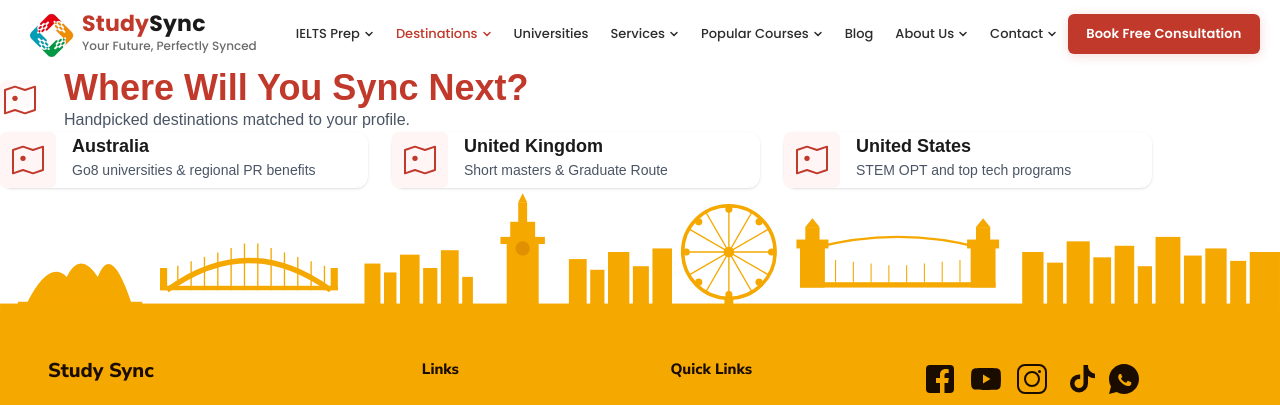
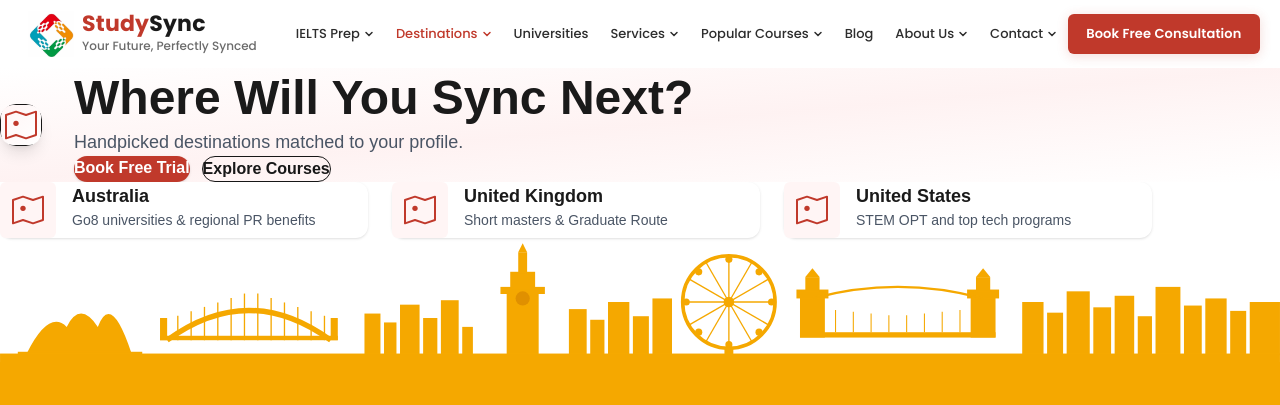
Before and after one commit to Gyane-git/consultancy-page, a Next.js app: page /destinations in a window 1280 px wide. Shown: the top 405 px of the page. Built offline with nearby package versions, Linux system fonts and the light colour scheme.

Commit message:
add Destination country page

```diff
--- a/app/destinations/australia/page.tsx
+++ b/app/destinations/australia/page.tsx
@@ -1,10 +1,58 @@
-import React from 'react'
+import React from "react";
+import Hero from "../../../components/Hero";
+import Card from "../../../components/Card";
+
+const BENEFITS = [
+  { title: "World-class Universities", desc: "Top-ranked institutions across research and professional fields.", icon: "star" },
+  { title: "Post-study Work Visas", desc: "Opportunities for extended work rights and regional pathways.", icon: "map" },
+  { title: "Scholarships & Aid", desc: "Wide scholarship options for international students.", icon: "book" },
+];
 
 export default function Australia() {
   return (
-    <main className="max-w-4xl mx-auto py-16 px-4 text-center">
-      <h1 className="text-3xl font-semibold text-[#c0392b] mb-3">Study in Australia</h1>
-      <p className="text-gray-700">Go8 universities, regional PR benefits and founder's specialty guidance.</p>
+    <main className="min-h-screen bg-gray-50">
+      <Hero
+        title="Study in Australia"
+        subtitle="Explore top universities, regional opportunities and tailored visa guidance."
+        icon="map"
+      />
+
+      <section className="max-w-6xl mx-auto px-4 py-12">
+        <div className="grid grid-cols-1 md:grid-cols-3 gap-6">
+          {BENEFITS.map((b) => (
+            <Card key={b.title} title={b.title} desc={b.desc} icon={b.icon} />
+          ))}
+        </div>
+
+        <div className="mt-10 bg-white rounded-xl shadow p-6">
+          <h3 className="text-xl font-semibold">Popular universities</h3>
+          <div className="mt-4 grid grid-cols-2 md:grid-cols-4 gap-3 text-sm text-gray-700">
+            <div>University of Melbourne</div>
+            <div>University of Sydney</div>
+            <div>ANU</div>
+            <div>University of Queensland</div>
+            <div>Monash University</div>
+            <div>University of Western Australia</div>
+            <div>University of Adelaide</div>
+            <div>University of Newcastle</div>
+          </div>
+        </div>
+
+        <div className="mt-8 grid grid-cols-1 md:grid-cols-2 gap-6">
+          <div className="bg-white rounded-xl shadow p-6">
+            <h4 className="font-semibold">Visa Pathways</h4>
+            <p className="text-sm text-gray-600 mt-2">Student visas, Temporary Graduate visas and regional skilled pathways available depending on your course and location.</p>
+          </div>
+          <div className="bg-white rounded-xl shadow p-6">
+            <h4 className="font-semibold">Living & Work</h4>
+            <p className="text-sm text-gray-600 mt-2">Cost of living varies by city; regional locations often offer lower costs and easier post-study work routes.</p>
+          </div>
+        </div>
+
+        <div className="mt-8 text-center">
+          <a href="/contact" className="inline-block bg-[#c0392b] text-white px-6 py-3 rounded-full font-semibold shadow">Talk to an Australia Expert</a>
+        </div>
+      </section>
     </main>
-  )
+  );
 }
--- a/app/ielts/courses/page.tsx
+++ b/app/ielts/courses/page.tsx
@@ -27,14 +27,17 @@
   },
 ];
 
+type Scores = { listening: string; reading: string; writing: string; speaking: string };
+
 export default function IELTSCourses() {
-  const [scores, setScores] = React.useState({ listening: "", reading: "", writing: "", speaking: "" });
+  const [scores, setScores] = React.useState<Scores>({ listening: "", reading: "", writing: "", speaking: "" });
 
-  const calculateBand = () => {
-    const vals = Object.values(scores).map(Number);
-    if (vals.some(isNaN)) return "-";
-    const avg = vals.reduce((a, b) => a + b, 0) / 4;
-    return Math.round(avg * 2) / 2; // IELTS rounds to nearest 0.5
+  const calculateBand = (): string | number => {
+    const keys: Array<keyof Scores> = ["listening", "reading", "writing", "speaking"];
+    const vals = keys.map((k) => Number(scores[k]));
+    if (vals.some((v) => isNaN(v))) return "-";
+    const avg = vals.reduce((a, b) => a + b, 0) / vals.length;
+    return Math.round(avg * 2) / 2; // round to nearest 0.5
   };
   return (
     <main className="min-h-screen bg-gradient-to-b from-gray-50 to-white">
@@ -152,18 +155,22 @@
 
         <div className="bg-white shadow-lg rounded-2xl p-6">
           <div className="grid grid-cols-1 md:grid-cols-4 gap-4">
-            {["listening", "reading", "writing", "speaking"].map((key) => (
-              <input
-                key={key}
-                type="number"
-                step="0.5"
-                min="0"
-                max="9"
-                placeholder={key.charAt(0).toUpperCase() + key.slice(1)}
-                value={scores[key]}
-                onChange={(e) => setScores({ ...scores, [key]: e.target.value })}
-                className="border rounded-lg px-3 py-2 w-full"
-              />
+            {(["listening", "reading", "writing", "speaking"] as Array<keyof Scores>).map((key) => (
+              <label key={key} className="flex flex-col">
+                <span className="text-xs text-gray-500 mb-1">{key.charAt(0).toUpperCase() + key.slice(1)}</span>
+                <input
+                  aria-label={`${key} score`}
+                  inputMode="decimal"
+                  type="number"
+                  step={0.5}
+                  min={0}
+                  max={9}
+                  placeholder={key}
+                  value={scores[key]}
+                  onChange={(e) => setScores((prev) => ({ ...prev, [key]: e.target.value }))}
+                  className="border rounded-lg px-3 py-2 w-full"
+                />
+              </label>
             ))}
           </div>
 
--- a/components/Hero.tsx
+++ b/components/Hero.tsx
@@ -1,18 +1,74 @@
-import React from 'react'
-import Icon from './Icon'
+"use client";
 
-export default function Hero({ title, subtitle, icon = 'map' }: { title: string; subtitle?: string; icon?: string }) {
+import React from "react";
+import { motion } from "framer-motion";
+import Icon from "./Icon";
+
+export default function Hero({
+  title,
+  subtitle,
+  icon = "map",
+}: {
+  title: string;
+  subtitle?: string;
+  icon?: string;
+}) {
   return (
-    <section className="bg-white py-12">
-      <div className="max-w-5xl mx-auto px-4 flex items-center gap-6">
-        <div className="p-3 rounded-lg bg-gradient-to-br from-[#fff5f5] to-white inline-flex">
-          <Icon name={icon} />
-        </div>
-        <div>
-          <h1 className="text-3xl md:text-4xl font-bold text-[#c0392b]">{title}</h1>
-          {subtitle && <p className="text-gray-600 mt-2">{subtitle}</p>}
-        </div>
+    <section className="relative overflow-hidden bg-gradient-to-br from-white via-red-50 to-white py-16">
+
+      {/* Background Glow */}
+      <div className="absolute top-0 left-0 w-72 h-72 bg-[#c0392b]/10 rounded-full blur-3xl -z-10"></div>
+      <div className="absolute bottom-0 right-0 w-72 h-72 bg-[#c0392b]/10 rounded-full blur-3xl -z-10"></div>
+
+      <div className="max-w-6xl mx-auto px-4 flex flex-col md:flex-row items-center gap-8">
+
+        {/* Icon with animation */}
+        <motion.div
+          initial={{ scale: 0.8, opacity: 0 }}
+          animate={{ scale: 1, opacity: 1 }}
+          transition={{ duration: 0.5 }}
+          className="p-5 rounded-2xl bg-white shadow-lg border"
+        >
+          <div className="p-3 rounded-xl bg-gradient-to-br from-[#fff5f5] to-white">
+            <Icon name={icon} />
+          </div>
+        </motion.div>
+
+        {/* Text Content */}
+        <motion.div
+          initial={{ y: 30, opacity: 0 }}
+          animate={{ y: 0, opacity: 1 }}
+          transition={{ delay: 0.2 }}
+          className="text-center md:text-left"
+        >
+          <h1 className="text-3xl md:text-5xl font-extrabold text-[#1a1a1a] leading-tight">
+            {title}
+          </h1>
+
+          {subtitle && (
+            <p className="text-gray-600 mt-4 text-lg max-w-xl">
+              {subtitle}
+            </p>
+          )}
+
+          {/* CTA Buttons */}
+          <div className="mt-6 flex flex-col sm:flex-row gap-3 justify-center md:justify-start">
+            <a
+              href="/contact"
+              className="bg-[#c0392b] text-white px-6 py-3 rounded-full font-semibold shadow hover:scale-105 transition"
+            >
+              Book Free Trial
+            </a>
+
+            <a
+              href="#courses"
+              className="border px-6 py-3 rounded-full font-semibold hover:bg-gray-100 transition"
+            >
+              Explore Courses
+            </a>
+          </div>
+        </motion.div>
       </div>
     </section>
-  )
+  );
 }
```
